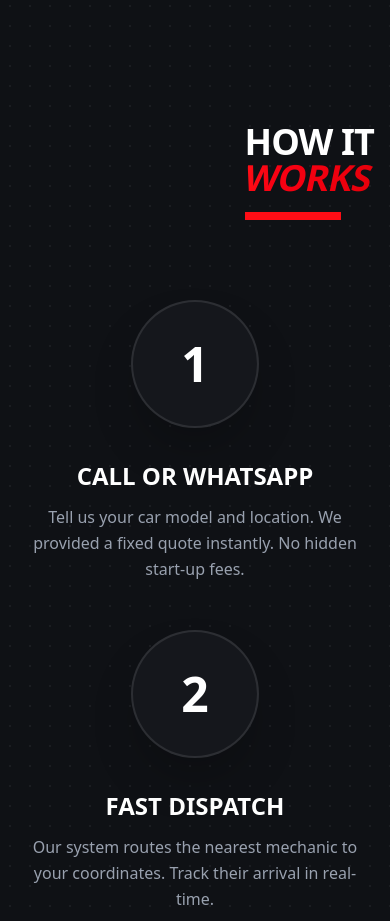
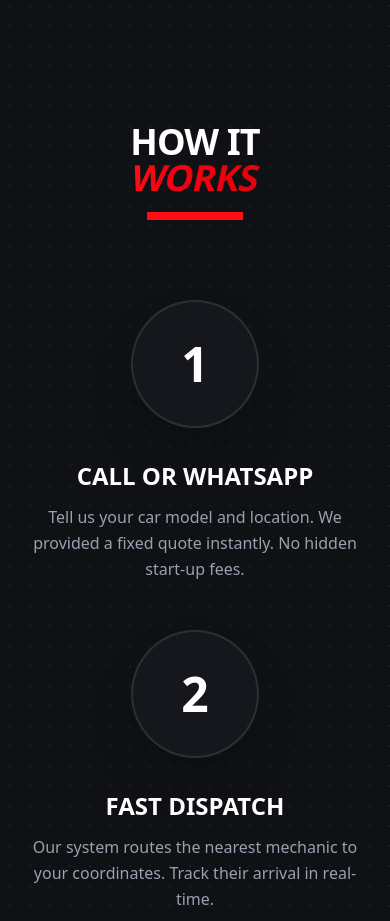
Before and after one commit to usama-1998/reliable-sg-landing-page, a Next.js app: page / in a window 390 px wide. Shown: the part 3600-4521 px from the top of the page. Built offline with nearby package versions, Linux system fonts and the light colour scheme.

Commit message:
Centered 'How It Works' header on mobile

```diff
--- a/src/app/page.js
+++ b/src/app/page.js
@@ -292,10 +292,10 @@ const ReliableSGLanding = () => {
                 }}></div>
 
                 <div className="container mx-auto px-4 md:px-6 relative z-10">
-                    <div className="flex flex-col md:flex-row justify-between items-end mb-20">
+                    <div className="mb-20 text-center md:text-left">
                         <div>
                             <h2 className="text-4xl md:text-6xl font-black uppercase tracking-tight leading-none mb-4">How It<br /><span className="text-transparent bg-clip-text bg-gradient-to-r from-[#FE0D15] to-red-600 inline-block transform -skew-x-12">Works</span></h2>
-                            <div className="h-2 w-24 bg-[#FE0D15]"></div>
+                            <div className="h-2 w-24 bg-[#FE0D15] mx-auto md:mx-0"></div>
                         </div>
                     </div>
 
```
